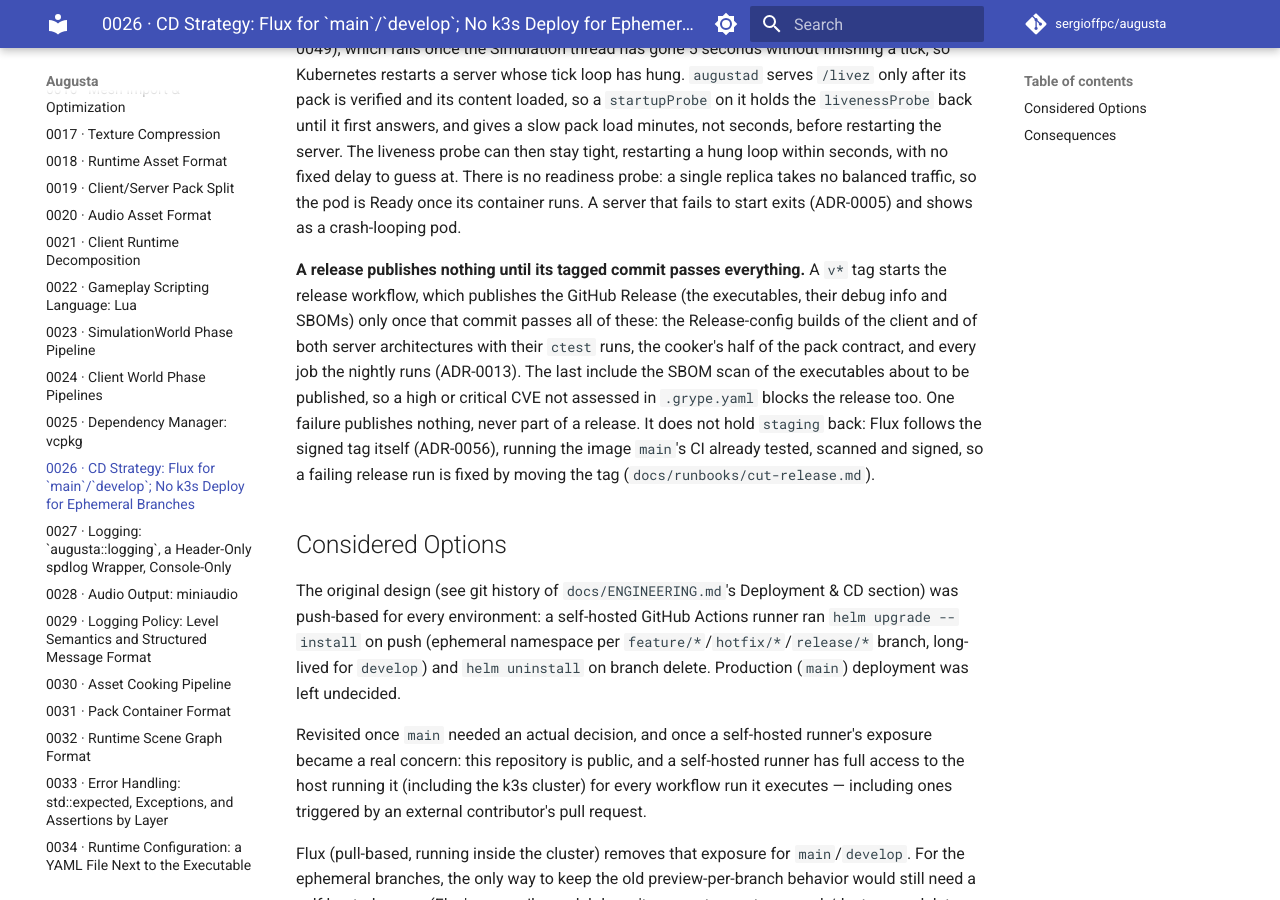
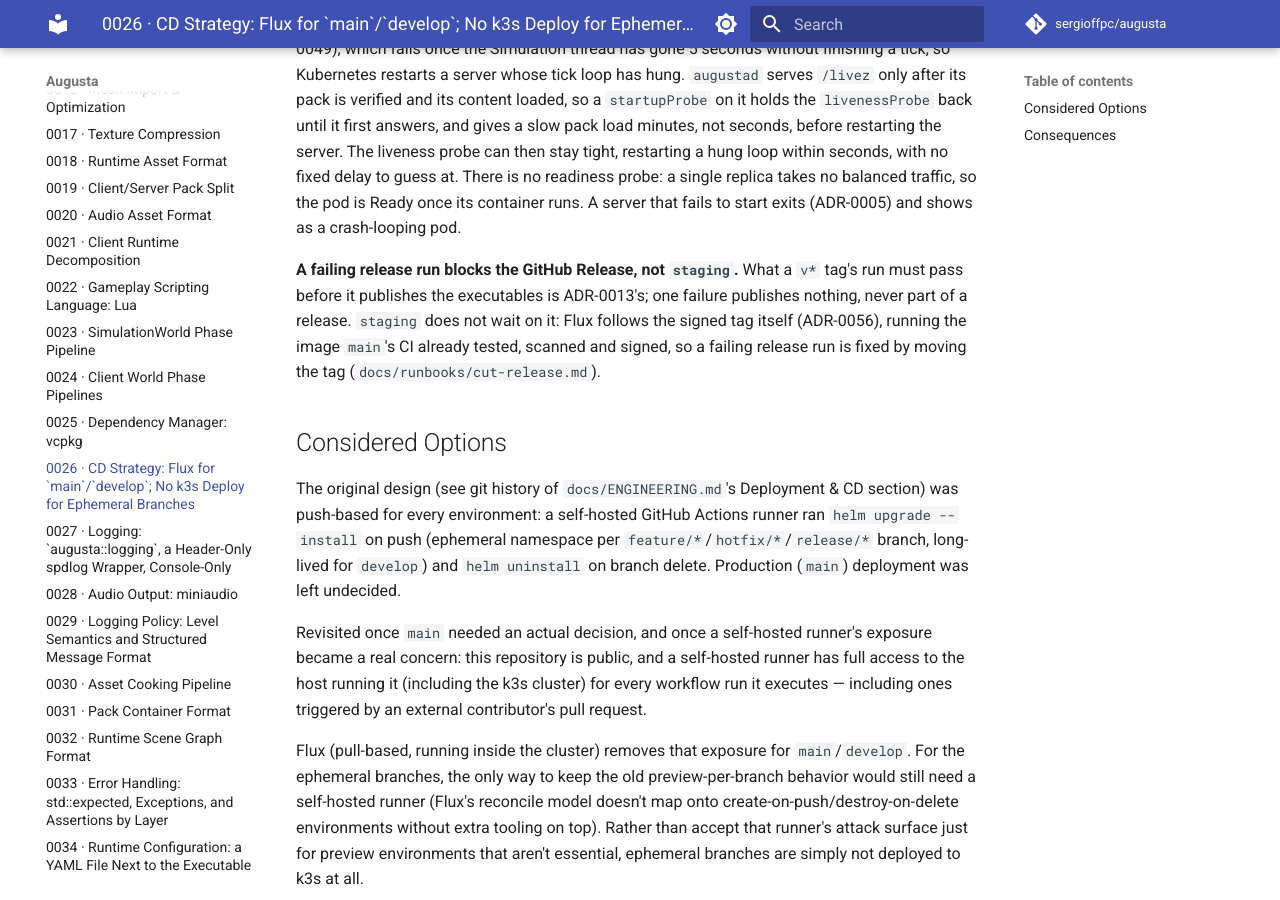
Before and after one commit to sergioffpc/augusta, an MkDocs documentation site: the page built from docs/adr/0026-cd-strategy.md, in a window 1280 px wide and 900 px high, scrolled down 1084 px. Built offline with MkDocs 1.6.1 and Material for MkDocs 9.7.7, drawn with Linux system fonts in a browser that asks for light colours; comment, search, counter and statistics services are not loaded.

Commit message:
ci(release): signal release mode with one input
nightly-jobs.yml's report-failure and sbom-artifacts inputs become one
boolean, release, which also resolves the input's clash with the
report-failure job's name. With it set, the fuzz corpus is neither saved
nor pruned, so a dry run on a branch writes no cache either. The
release.yml call comment is trimmed to the why, pointing at ADR-0013,
and ADR-0026 keeps only what a failing release means for CD.

Refs #621

Co-Authored-By: Claude Opus 5.5 <noreply@anthropic.com>

```diff
--- a/docs/adr/0026-cd-strategy.md
+++ b/docs/adr/0026-cd-strategy.md
@@ -52,17 +52,12 @@ probe: a single replica takes no balanced traffic, so the pod is Ready once its
 container runs. A server that fails to start exits (ADR-0005) and shows as a
 crash-looping pod.
 
-**A release publishes nothing until its tagged commit passes everything.** A
-`v*` tag starts the release workflow, which publishes the GitHub Release (the
-executables, their debug info and SBOMs) only once that commit passes all of
-these: the Release-config builds of the client and of both server architectures
-with their `ctest` runs, the cooker's half of the pack contract, and every job
-the nightly runs (ADR-0013). The last include the SBOM scan of the executables
-about to be published, so a high or critical CVE not assessed in `.grype.yaml`
-blocks the release too. One failure publishes nothing, never part of a release.
-It does not hold `staging` back: Flux follows the signed tag itself (ADR-0056),
-running the image `main`'s CI already tested, scanned and signed, so a failing
-release run is fixed by moving the tag (`docs/runbooks/cut-release.md`).
+**A failing release run blocks the GitHub Release, not `staging`.** What a `v*`
+tag's run must pass before it publishes the executables is ADR-0013's; one
+failure publishes nothing, never part of a release. `staging` does not wait on
+it: Flux follows the signed tag itself (ADR-0056), running the image `main`'s CI
+already tested, scanned and signed, so a failing release run is fixed by moving
+the tag (`docs/runbooks/cut-release.md`).
 
 ## Considered Options
 
```
Also changed, not shown: 2 other files.
